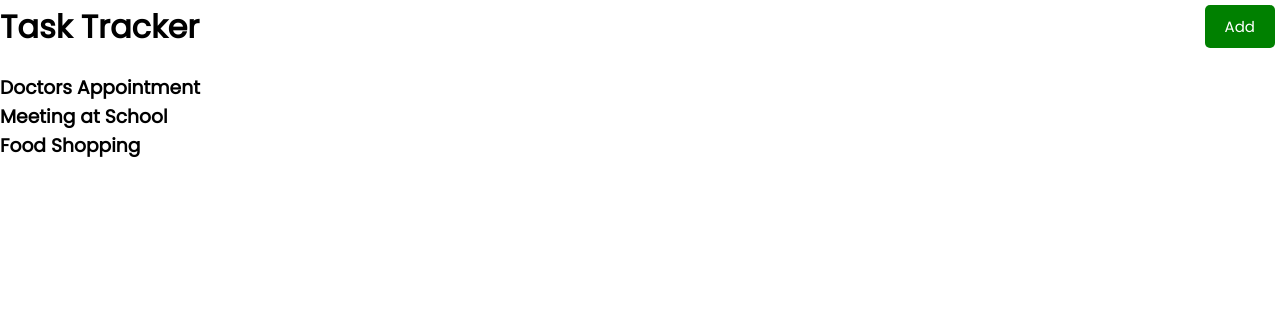
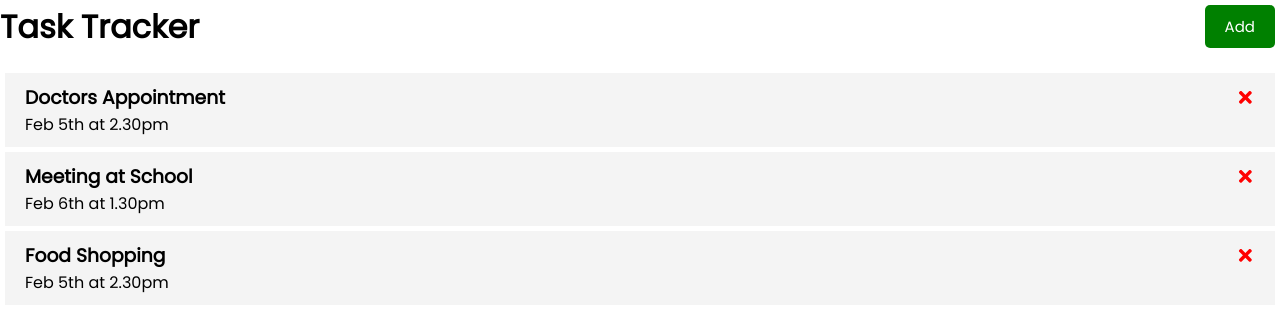
Before and after one commit to BranLim/react-crash-course-2021, a React (Create React App) app: page / in a window 1280 px wide. Shown: the top 332 px of the page. Built offline with nearby package versions, Linux system fonts and the light colour scheme.

Commit message:
Add Task component

```diff
--- /dev/null
+++ b/src/components/Task.js
@@ -0,0 +1,14 @@
+import { FaTimes } from 'react-icons/fa'
+
+const Task = ({ task }) => {
+    return (
+        <div className='task'>
+            <h3>
+                {task.text}<FaTimes style={{ color: 'red', cursor: 'pointer' }} />
+            </h3>
+            <p>{task.day}</p>
+        </div>
+    )
+}
+
+export default Task
--- a/src/components/Tasks.js
+++ b/src/components/Tasks.js
@@ -1,10 +1,10 @@
-
+import Task from './Task'
 
 const Tasks = ({ tasks }) => {
     return (
         <>
             {tasks.map((task) => (
-                <h3 key={task.id}>{task.text}</h3>
+                <Task key={task.id} task={task} />
             ))}
         </>
     )
```
